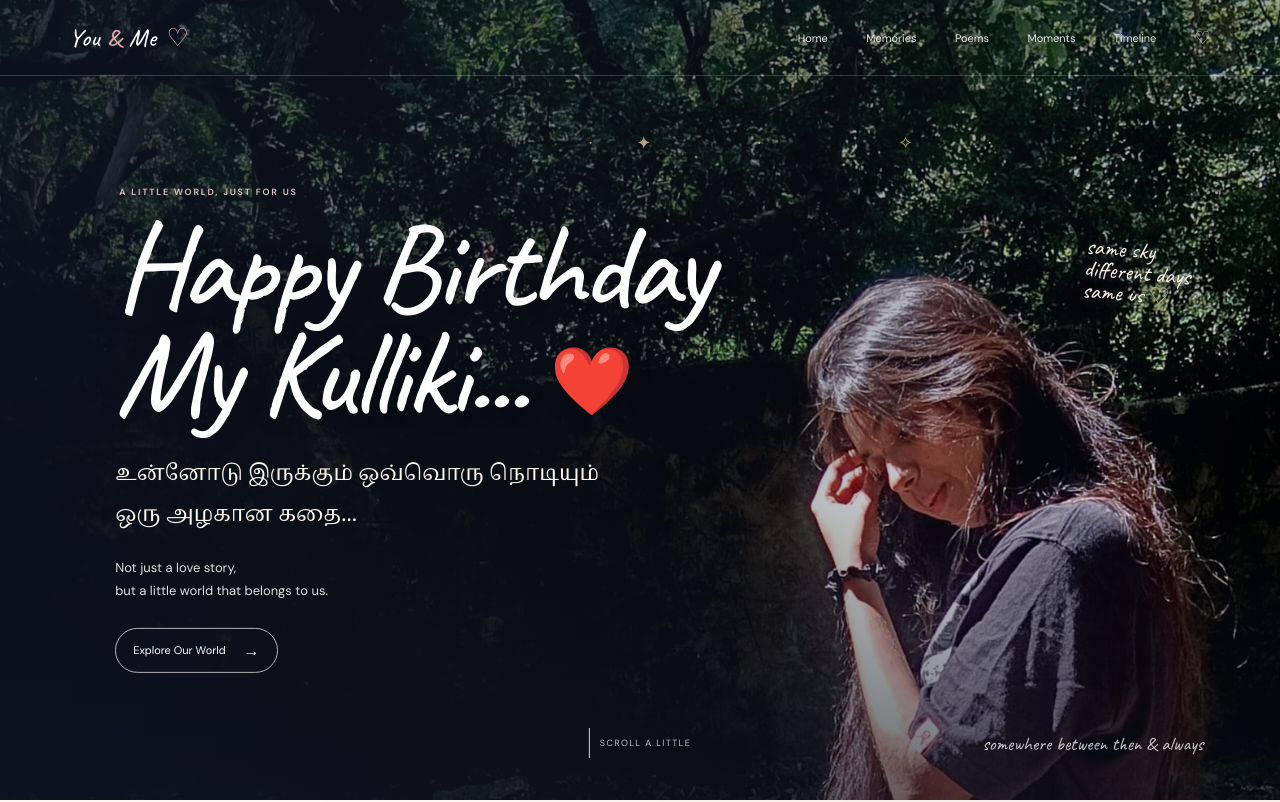
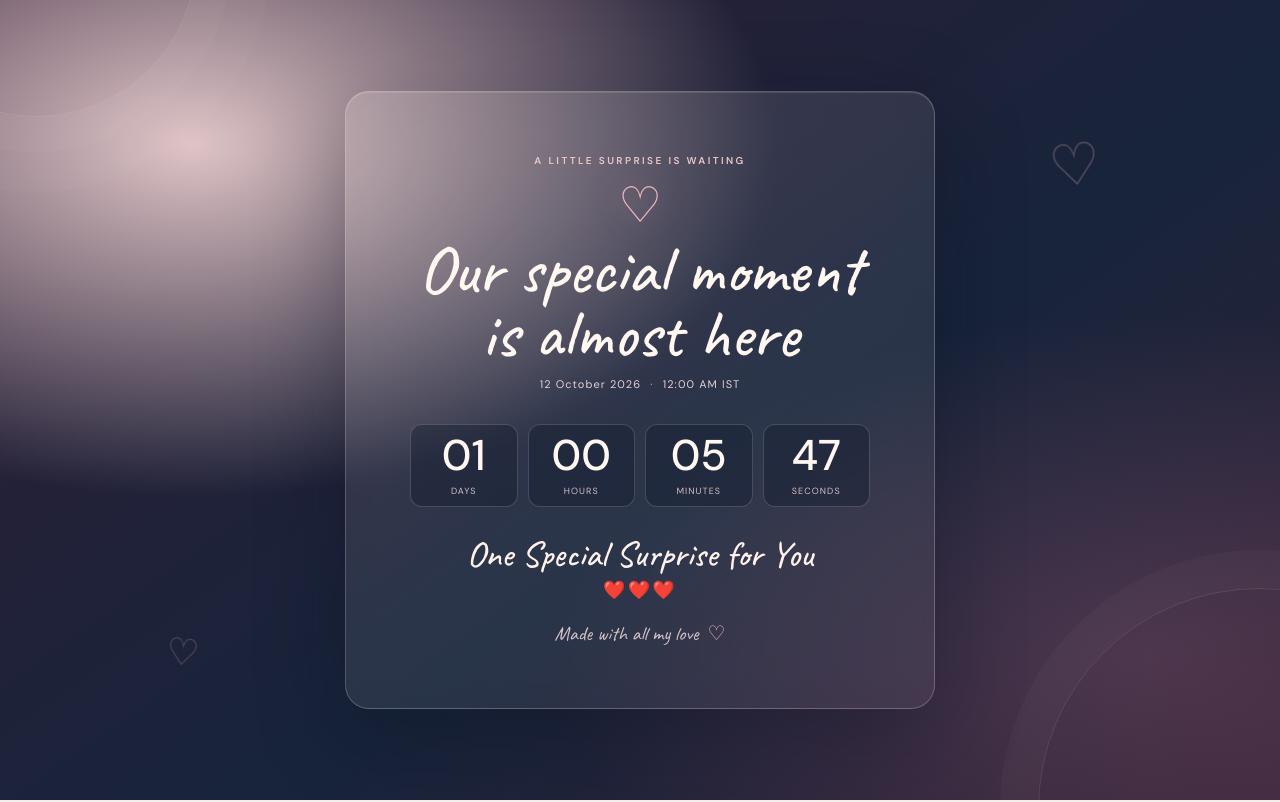
Before and after one commit to 77hari01/AB_2026, a React (Vite) app: page / in a window 1280 px wide. Shown: the top 802 px of the page. Built offline with nearby package versions, Linux system fonts and the light colour scheme.

Commit message:
update code

```diff
--- a/src/App.jsx
+++ b/src/App.jsx
@@ -2,6 +2,11 @@ import React, { useEffect, useRef, useState } from "react";
 import { createPortal } from "react-dom";
 
 const missYouWebsiteUrl = "https://ah-world.vercel.app/";
+const surpriseRevealAt = new Date("2026-10-12T00:00:00+05:30").getTime();
+
+function getSecondsUntilReveal() {
+  return Math.max(0, Math.ceil((surpriseRevealAt - Date.now()) / 1000));
+}
 
 const numberedPhotos = Array.from({ length: 9 }, (_, index) => {
   const number = index + 1;
@@ -110,12 +115,12 @@ function parseMemories(text) {
 }
 
 const momentCards = [
-  ["⌣", "Your Smile", "நீ சிரிக்கும்போது\nஉலகமே கொஞ்சம் அழகாகிறது...", "It’s my favourite part of the day."],
-  ["〰", "Your Voice", "உன் குரல் கேட்டாலே\nமனம் அமைதியாகிறது.", "My favourite notification."],
-  ["♡", "Your Little Habits", "நீ செய்யும் சின்னச் சின்ன\nவிஷயங்கள் எல்லாம்...", "The little things you don’t even realize you do."],
-  ["✿", "The Way You Care", "என்னை நினைக்கும்\nஉன் மனசு...", "You always think about others."],
+  ["⌣", "Your Smile", "நீ சிரிக்கும்போது\nஉலகமே கொஞ்சம் அழகாகிறது...🤍", "It’s my favourite part of the day."],
+  ["〰", "Your Voice", "உன் குரல் கேட்டாலே\nமனம் அமைதியாகிறது.😌", "My favourite notification."],
+  ["♡", "Your Little Habits", "நீ செய்யும் சின்னச் சின்ன\nவிஷயங்கள் எல்லாம்...🥰", "The little things you don’t even realize you do."],
+  ["✿", "The Way You Care", "என்னை நினைக்கும்\nஉன் மனசு...🤍", "You always think about others."],
   ["◉", "Your Eyes", "இரு விழிகளினுள் தொலைந்தது\n என் இதயம் ❤️", "They say everything without words."],
-  ["✧", "Just You", "நீயாக இருப்பதே\nஎனக்குப் பிடித்தது.", "Because you are you, and that’s enough."],
+  ["✧", "Just You", "நீயாக இருப்பதே\nஎனக்குப் பிடித்தது.💘", "Because you are you, and that’s enough."],
 ];
 
 function parseTimeline(text) {
@@ -754,6 +759,51 @@ function Timeline() {
 }
 
 export default function App() {
+  const [secondsRemaining, setSecondsRemaining] = useState(getSecondsUntilReveal);
+
+  useEffect(() => {
+    const interval = window.setInterval(() => {
+      setSecondsRemaining(getSecondsUntilReveal());
+    }, 1000);
+
+    return () => window.clearInterval(interval);
+  }, []);
+
+  if (secondsRemaining > 0) {
+    const days = Math.floor(secondsRemaining / 86400);
+    const hours = Math.floor((secondsRemaining % 86400) / 3600);
+    const minutes = Math.floor((secondsRemaining % 3600) / 60);
+    const seconds = secondsRemaining % 60;
+
+    return (
+      <main className="countdown-gate">
+        <section className="countdown-card" aria-labelledby="countdown-title">
+          <p className="countdown-kicker">A little surprise is waiting</p>
+          <div className="countdown-heart" aria-hidden="true">♡</div>
+          <h1 id="countdown-title">Our special moment is almost here</h1>
+          <p className="countdown-date">12 October 2026 <span>·</span> 12:00 AM IST</p>
+          <div className="countdown-clock" role="timer" aria-label={`${days} days, ${hours} hours, ${minutes} minutes, ${seconds} seconds remaining`}>
+            {[
+              ["Days", days],
+              ["Hours", hours],
+              ["Minutes", minutes],
+              ["Seconds", seconds],
+            ].map(([label, value]) => (
+              <div className="countdown-unit" key={label}>
+                <span>{String(value).padStart(2, "0")}</span>
+                <small>{label}</small>
+              </div>
+            ))}
+          </div>
+          <p className="countdown-surprise">One Special Surprise for You <span>❤️❤️❤️</span></p>
+          <p className="countdown-signoff">Made with all my love <span aria-hidden="true">♡</span></p>
+        </section>
+        <span className="countdown-floating-heart countdown-floating-heart-one" aria-hidden="true">♡</span>
+        <span className="countdown-floating-heart countdown-floating-heart-two" aria-hidden="true">♡</span>
+      </main>
+    );
+  }
+
   return (
     <>
       <Header />
--- a/src/styles.css
+++ b/src/styles.css
@@ -25,6 +25,43 @@ img { display: block; width: 100%; }
 ::selection { background: #dfb7b8; color: #202132; }
 .handwritten { font-family: var(--script); }
 .tamil { font-family: var(--tamil); font-weight: 400; white-space: pre-line; }
+
+.countdown-gate {
+  position: relative;
+  display: grid;
+  min-height: 100vh;
+  min-height: 100svh;
+  place-items: center;
+  overflow: hidden;
+  padding: 32px 20px;
+  background:
+    radial-gradient(ellipse at 15% 18%, rgb(255 225 223 / 85%), transparent 38%),
+    radial-gradient(ellipse at 90% 82%, rgb(180 112 137 / 26%), transparent 37%),
+    linear-gradient(145deg, #301e35, #17243b 58%, #332237);
+  color: #fff8f4;
+}
+.countdown-gate::before, .countdown-gate::after { position: absolute; width: 320px; height: 320px; border: 1px solid rgb(255 226 222 / 12%); border-radius: 50%; content: ""; pointer-events: none; }
+.countdown-gate::before { top: -205px; left: -125px; box-shadow: 0 0 0 35px rgb(255 226 222 / 3%), 0 0 0 75px rgb(255 226 222 / 2%); }
+.countdown-gate::after { right: -200px; bottom: -230px; width: 440px; height: 440px; box-shadow: 0 0 0 38px rgb(255 226 222 / 3%); }
+.countdown-card { position: relative; z-index: 1; width: min(590px, 100%); padding: clamp(32px, 7vw, 62px) clamp(22px, 7vw, 64px); border: 1px solid rgb(255 239 232 / 22%); border-radius: 24px; background: linear-gradient(145deg, rgb(255 248 244 / 12%), rgb(255 248 244 / 5%)); box-shadow: 0 24px 90px rgb(8 11 27 / 32%), inset 0 1px rgb(255 255 255 / 12%); text-align: center; backdrop-filter: blur(12px); }
+.countdown-kicker { margin: 0; color: #edc6c7; font-size: 10px; font-weight: 600; letter-spacing: .24em; text-transform: uppercase; }
+.countdown-heart { margin: 15px 0 2px; color: #f2b7c0; font-size: 48px; line-height: 1; text-shadow: 0 0 28px rgb(242 183 192 / 52%); animation: countdown-heartbeat 2s ease-in-out infinite; }
+.countdown-card h1 { max-width: 470px; margin: 8px auto 10px; color: #fff7f0; font: 500 clamp(42px, 8vw, 68px)/.95 var(--script); }
+.countdown-date { margin: 0; color: #e5d2d4; font-size: 11px; letter-spacing: .1em; }
+.countdown-date span { padding: 0 5px; color: #e7aeb6; }
+.countdown-clock { display: grid; grid-template-columns: repeat(4, minmax(0, 1fr)); gap: 10px; margin: 33px 0 28px; }
+.countdown-unit { display: flex; min-height: 83px; flex-direction: column; align-items: center; justify-content: center; border: 1px solid rgb(248 220 219 / 19%); border-radius: 12px; background: rgb(14 21 40 / 34%); }
+.countdown-unit span { color: #fff7f0; font: 500 clamp(30px, 6vw, 43px)/1 var(--sans); font-variant-numeric: tabular-nums; }
+.countdown-unit small { margin-top: 8px; color: #d6bfc4; font-size: 9px; letter-spacing: .12em; text-transform: uppercase; }
+.countdown-surprise { margin: 0; color: #fff2ed; font: 500 clamp(25px, 5.5vw, 36px)/1.1 var(--script); }
+.countdown-surprise span { display: block; margin-top: 7px; font: 18px/1 var(--sans); letter-spacing: .12em; }
+.countdown-signoff { margin: 22px 0 0; color: #d6c4ca; font: 20px var(--script); }
+.countdown-signoff span { padding-left: 4px; color: #f2b7c0; }
+.countdown-floating-heart { position: absolute; color: rgb(244 184 194 / 28%); font-size: 58px; animation: countdown-drift 5s ease-in-out infinite; }
+.countdown-floating-heart-one { top: 16%; right: 14%; }
+.countdown-floating-heart-two { bottom: 14%; left: 13%; font-size: 37px; animation-delay: -2.5s; }
+@keyframes countdown-heartbeat { 0%, 100% { transform: scale(1); } 12% { transform: scale(1.12); } 24% { transform: scale(1); } 36% { transform: scale(1.08); } }
+@keyframes countdown-drift { 0%, 100% { transform: translateY(0) rotate(-8deg); } 50% { transform: translateY(-13px) rotate(8deg); } }
 
 .site-header {
   position: absolute;
@@ -301,6 +338,29 @@ img { display: block; width: 100%; }
 .polaroid-field .polaroid:hover { z-index: 4; transform: translateY(-7px) rotate(0) scale(1.035); }
 .polaroid-field .polaroid.is-hidden { display: none; }
 
+@media (min-width: 801px) {
+  .polaroid-field {
+    grid-template-columns: repeat(4, minmax(0, 1fr));
+    grid-auto-flow: row;
+    gap: 26px 20px;
+    min-height: 0;
+    padding: 20px 12px 40px;
+  }
+
+  .polaroid-field .polaroid {
+    grid-column: var(--collage-column);
+    grid-row: var(--collage-row);
+    width: min(100%, 220px);
+    justify-self: center;
+    transform: rotate(var(--collage-angle)) translateY(var(--collage-offset));
+  }
+
+  .polaroid-field .polaroid:hover {
+    z-index: 10;
+    transform: translateY(-7px) rotate(0) scale(1.035);
+  }
+}
+
 @media (max-width: 800px) {
   .memories { padding: 76px 0 74px; }
   .memories .section-shell { width: min(calc(100% - 48px), 640px); }
@@ -541,37 +601,7 @@ img { display: block; width: 100%; }
 }
 
 @media (max-width: 420px) {
-  .polaroid-field { gap: 16px 12px;   }
-
-  @media (min-width: 801px) {
-    .polaroid-field {
-      grid-template-columns: repeat(4, minmax(0, 1fr));
-      grid-auto-flow: row;
-      gap: 26px 20px;
-      min-height: 0;
-      padding: 20px 12px 40px;
-    }
-
-    .polaroid-field .polaroid {
-      grid-column: var(--collage-column);
-      grid-row: var(--collage-row);
-      width: min(100%, 220px);
-      justify-self: center;
-      transform: rotate(var(--collage-angle)) translateY(var(--collage-offset));
-    }
-
-    .polaroid-field .polaroid:hover {
-      z-index: 10;
-      transform: translateY(-7px) rotate(0) scale(1.035);
-    }
-  }
-
-  @media (max-width: 800px) {
-    .polaroid-field .polaroid {
-      grid-column: auto;
-      grid-row: auto;
-    }
-  }
+  .polaroid-field { gap: 16px 12px; }
   html, body { min-width: 320px; }
   .section-shell, .night-shell { width: calc(100% - 32px); }
   .hero { min-height: 640px; }
@@ -594,5 +624,5 @@ img { display: block; width: 100%; }
 }
 
 @media (prefers-reduced-motion: reduce) {
-  *, *::before, *::after { scroll-behavior: auto !important; animation-duration: .01ms !important; transition-duration: .01ms !important; }
+  *, *::before, *::after { scroll-behavior: auto !important; animation-duration: .01ms !important; animation-iteration-count: 1 !important; transition-duration: .01ms !important; }
 }
```
Also changed, not shown: 1 other file (tests, documents, lock files or other folders).
